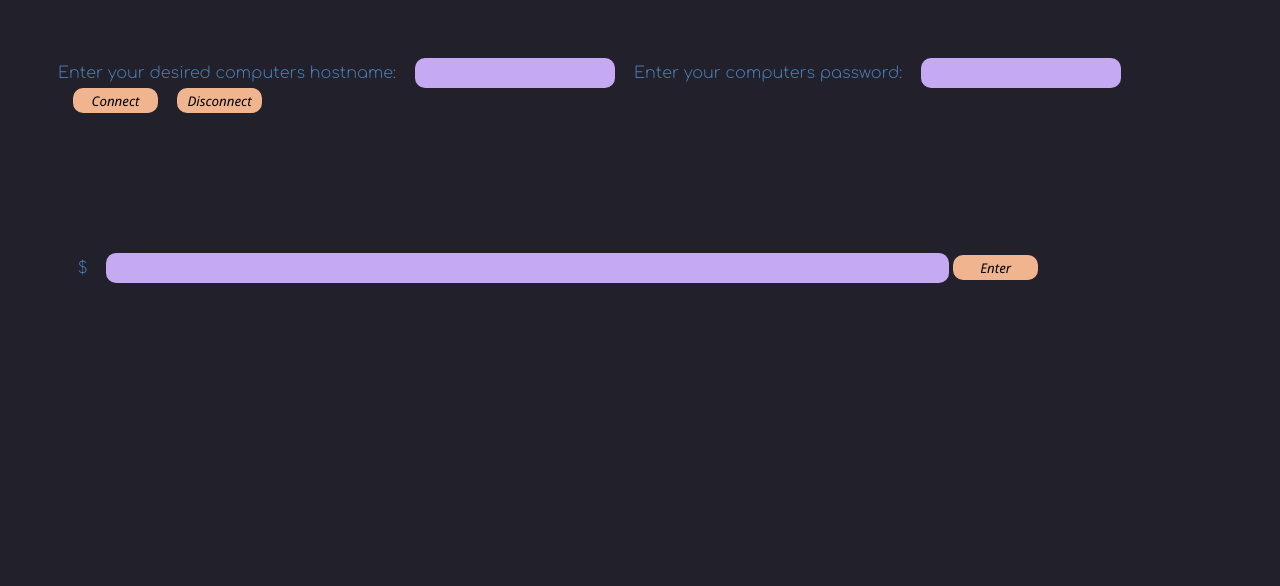
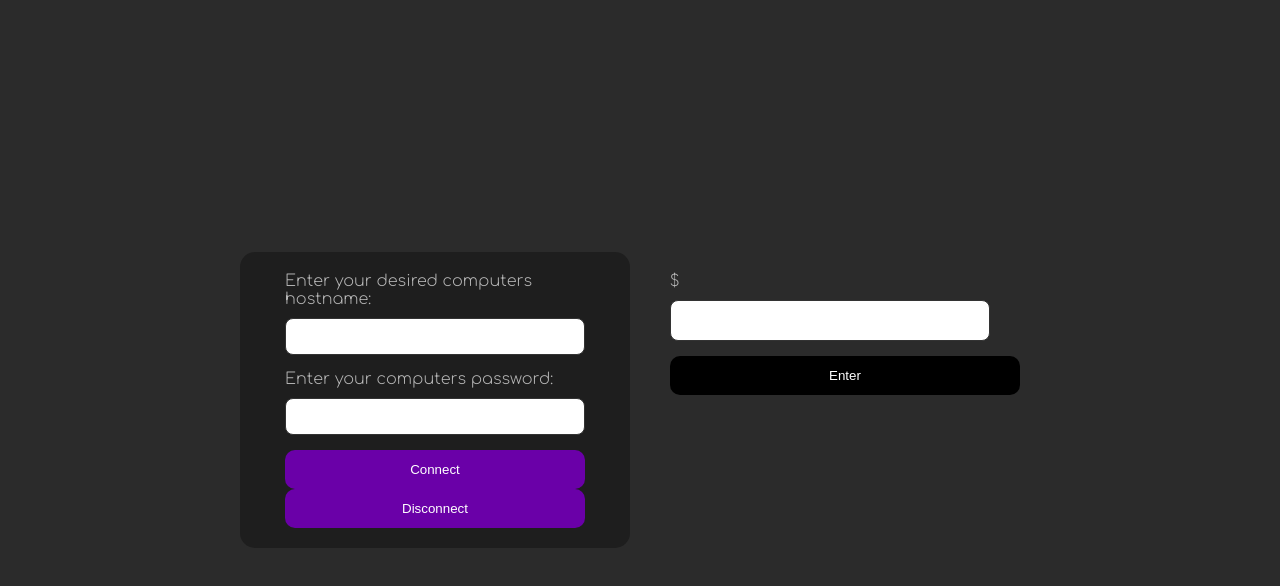
Before and after one commit to NoahStoessel/cumputer-control, a plain HTML site: page index.html in a window 1280 px wide. Drawn offline with Linux system fonts and the light colour scheme.

Commit message:
ui update

```diff
--- a/styles.css
+++ b/styles.css
@@ -1,84 +1,97 @@
-body {
-  background: rgb(33, 32, 43);
+/* Reset some default styles for consistency across browsers */
+body, h1, h2, h3, p, div, label, input, button {
+  margin: 0;
+  padding: 0;
+  box-sizing: border-box;
 }
 
-#menu-form{
-  background: rgb(33, 32, 43);
-  padding: 50px;
+body {
+  font-family: 'Comfortaa', cursive;
+  background-color: #2b2b2b; /* Dark background */
+  color: #ffffff; /* White text */
+  display: flex;
+  flex-direction: column;
+  align-items: center;
+  justify-content: center;
+  height: 100vh;
 }
 
-#hostname-label{
-  font-family: 'Comfortaa', sans-serif;
-  padding-right: 15px;
-  color: rgb(74, 126, 181);
+#window {
+  display: flex;
+  width: 80%; /* Adjust as needed */
+  max-width: 800px; /* Adjust as needed */
 }
-#hostname {
-  border-radius: 10px;
-  padding-right: 15px;
-  border: 0px;
-  width: 200px;
-  height: 30px;
-  background: rgb(197, 169, 242);
+
+#menu {
+  flex: 1;
+  padding: 20px;
+  background-color: #1e1e1e; /* Darker background for menu */
+  border-radius: 15px; /* Rounded corners */
+  margin-right: 20px; /* Spacing between menu and terminal */
 }
-#password-label{
-  font-family: 'Comfortaa', sans-serif;
-  padding-left: 15px;
-  padding-right: 15px;
-  color: rgb(74, 126, 181);
+
+#menu-form {
+  max-width: 300px;
+  margin: auto;
 }
-#password {
-  background: rgb(197, 169, 242);
-  border-radius: 10px;
-  padding-right: 15px;
-  border: 0px;
-  width: 200px;
-  height: 30px;
+
+label {
+  display: block;
+  margin-bottom: 10px;
+  color: #b7b7b7; /* Lighter grey for labels */
 }
-#connect {
-  background: rgb(240, 181, 142);
-  border: 0px;
-  border-radius: 10px;
-  text-align: center;
-  width: 85px;
-  height: 25px;
-  font-family: 'Noto Sans', sans-serif;
-  margin-left: 15px;
 
+input {
+  width: 100%;
+  padding: 10px;
+  margin-bottom: 15px; /* Increased spacing */
+  border: 1px solid #333333; /* Dark border */
+  border-radius: 8px; /* Slightly rounded corners */
 }
-#disconnect {
-  background: rgb(240, 181, 142);
-  border: 0px;
-  border-radius: 10px;
-  text-align: center;
-  width: 85px;
-  height: 25px;
-  font-family: 'Noto Sans', sans-serif;
-  margin-left: 15px;
+
+button {
+  width: 100%;
+  padding: 12px;
+  background-color: #6a00a8; /* Purple button background */
+  color: #ffffff; /* White text */
+  border: none;
+  border-radius: 10px; /* Rounded corners */
+  cursor: pointer;
+  transition: background-color 0.3s ease;
 }
+
+button:hover {
+  background-color: #3f007d; /* Darker purple on hover */
+}
+
 #terminal {
-  background: rgb(33, 32, 43);
-  padding-top: 10px;
-  padding: 70px;
+  flex: 1;
+  padding: 20px;
 }
+
 #test {
-  font-family: 'Comfortaa', sans-serif;
-  padding-right: 15px;
-  color: rgb(74, 126, 181);
+  margin-right: 5px;
 }
+
 #shell {
-  background: rgb(197, 169, 242);
-  border-radius: 10px;
-  border: 0px;
-  width: 75%;
-  height: 30px;
-  margin-top: 20px;
+  width: calc(100% - 30px); /* Adjusted width */
+  padding: 12px;
+  margin-bottom: 15px; /* Increased spacing */
+  border: 1px solid #333333; /* Dark border */
+  border-radius: 8px; /* Slightly rounded corners */
 }
+
 #enter {
-  background: rgb(240, 181, 142);
-  border: 0px;
-  border-radius: 10px;
-  text-align: center;
-  width: 85px;
-  height: 25px;
-  font-family: 'Noto Sans', sans-serif;
+  width: 100%;
+  padding: 12px;
+  background-color: #000000; /* Black button background */
+  color: #ffffff; /* White text */
+  border: none;
+  border-radius: 10px; /* Rounded corners */
+  cursor: pointer;
+  transition: background-color 0.3s ease;
 }
+
+#enter:hover {
+  background-color: #1a1a1a; /* Darker black on hover */
+}
```
